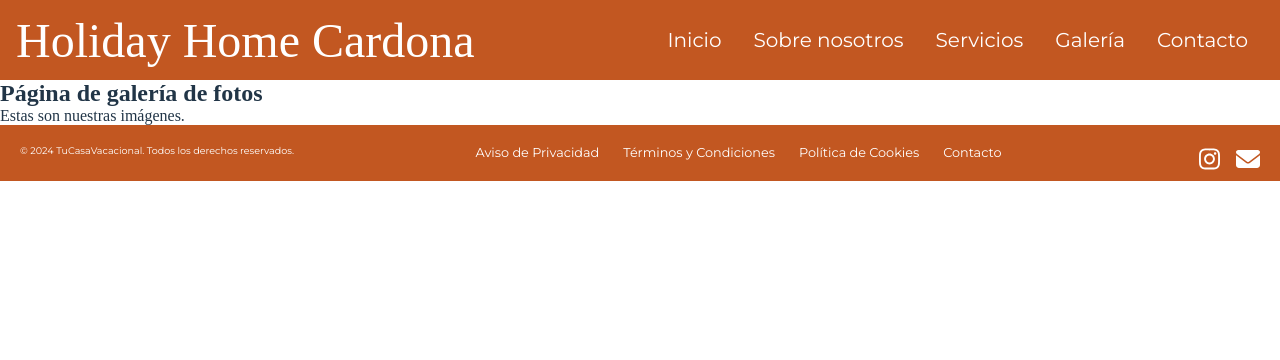
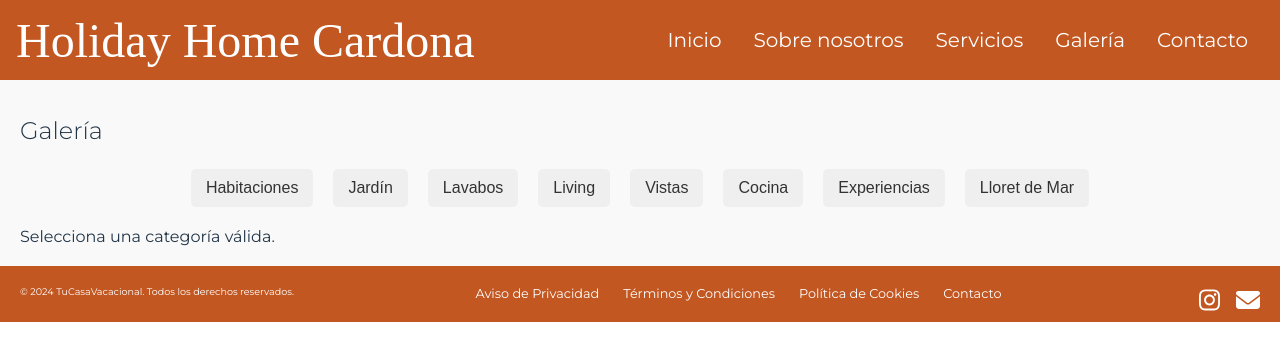
Before and after one commit to SaraJoLo/H.H.Cardona, a React (Vite) app: page /gallery in a window 1280 px wide. Shown: the top 360 px of the page. Built offline with nearby package versions, Linux system fonts and the light colour scheme; a web font is replaced by a local one.

Commit message:
feature gallery component whit styles

```diff
--- a/public/assets/json/img.json
+++ b/public/assets/json/img.json
@@ -67,7 +67,7 @@
       "alt": "Segunda área del jardín con sombra y asientos"
      }
     ],
-    "rooms" : [
+    "Habitaciones" : [
       {
         "id": 1,
         "url": "/assets/rooms/room1.webp",
@@ -125,7 +125,7 @@
       }
     ],
 
-    "garden" : [
+    "Jardín" : [
       {
         "id": 1,
         "url":"/assets/garden/1drone.webp",
@@ -253,7 +253,7 @@
         "alt": "Segunda área del jardín con sombra y asientos"
       }
     ],
-    "bathroom" : [
+    "Lavabos" : [
       {
         "id": 1,
         "url": "/assets/bathroom/bath1.webp",
@@ -265,7 +265,7 @@
         "alt": "Baño con ducha y decoración"
       }
     ],
-    "livingroom" : [
+    "Living" : [
       {
         "id": 1,
         "url": "/assets/livingroom/living1.webp",
@@ -307,7 +307,7 @@
         "alt": "Sala de estar amplia con muebles minimalistas"
       }
     ],
-    "greatviews" : [
+    "Vistas" : [
       {
         "id": 1,
         "url": "/assets/greatviews/1asaodres.jpg",
@@ -374,7 +374,7 @@
         "alt": "jardin delantero de la casa"
       }
     ],
-    "kitchen" : [
+    "Cocina" : [
       {
         "id": 1,
         "url": "/assets/kitchen/kit1.webp",
@@ -396,10 +396,10 @@
         "alt": "Cocina con isla central y decoración moderna"
       }
     ],
-    "experience" : [
+    "Experiencias" : [
       {
         "id": 1,
-        "url": "/assets/experience/uno.ipg",
+        "url": "/assets/experience/uno.jpg",
         "alt": "Experiencia de descanso en con amigas jugando futbolin"
       },
       {
@@ -423,7 +423,7 @@
         "alt": "Alejandra y Juan"
       }
     ],
-    "lloret" :[
+    "Lloret de Mar" :[
       {
         "id": 1,
         "url": "/assets/lloret/1lloret.webp",
--- a/src/pages/Gallery/gallery.jsx
+++ b/src/pages/Gallery/gallery.jsx
@@ -1,12 +1,69 @@
-import React from 'react';
+import React, { useState, useEffect } from 'react';
+import './gallery.scss';
 
-function Gallery() {
+const Gallery = () => {
+  const [images, setImages] = useState([]);
+  const [currentCategory, setCurrentCategory] = useState('experience'); // Categoría inicial válida
+
+  useEffect(() => {
+    const fetchImages = async () => {
+      try {
+        const response = await fetch('/assets/json/img.json');
+        if (!response.ok) throw new Error('Error fetching JSON');
+        const data = await response.json();
+
+        const filteredImages = Object.entries(data.images || {}).reduce(
+          (acc, [category, items]) => {
+            if (category === 'carrousel') return acc;
+            if (category === 'Experiencias') {
+              acc[category] = items.filter((item) => item.id !== 4 && item.id !== 5);
+            } else {
+              acc[category] = items;
+            }
+            return acc;
+          },
+          {}
+        );
+
+        setImages(filteredImages);
+      } catch (error) {
+        console.error('Error fetching images:', error);
+      }
+    };
+
+    fetchImages();
+  }, []);
+
+  const renderImages = () => {
+    if (!images[currentCategory] || images[currentCategory].length === 0)
+      return <p>Selecciona una categoría válida.</p>;
+
+    return images[currentCategory].map((image) => (
+      <div key={image.id} className="image-container">
+        <img src={image.url} alt={image.alt} />
+      </div>
+    ));
+  };
+
   return (
-    <div>
-      <h2>Página de galería de fotos</h2>
-      <p>Estas son nuestras imágenes.</p>
+    <div className="gallery-page">
+      <h1>Galería</h1>
+
+      <div className="category-selector">
+        {Object.keys(images).map((category) => (
+          <button
+            key={category}
+            onClick={() => setCurrentCategory(category)}
+            className={currentCategory === category ? 'active' : ''}
+          >
+            {category}
+          </button>
+        ))}
+      </div>
+
+      <div className="image-gallery">{renderImages()}</div>
     </div>
   );
-}
+};
 
 export default Gallery;
--- a/src/pages/Gallery/gallery.scss
+++ b/src/pages/Gallery/gallery.scss
@@ -0,0 +1,74 @@
+.gallery-page {
+    padding: 20px;
+    font-family: 'Montserrat', sans-serif;
+    background-color: #f9f9f9;
+
+    h1 {
+        margin-top: 1rem;
+        font-size: 1.5rem;
+        font-weight: 300;
+        margin-bottom: 1.5rem;
+        text-align: left;
+        padding-right: 79%;
+    }
+
+    .category-selector {
+      display: flex;
+      justify-content: center;
+      margin-bottom: 20px;
+
+      button {
+        margin: 0 10px;
+        padding: 10px 15px;
+        font-size: 1rem;
+        border: none;
+        border-radius: 5px;
+        color: #333;
+        cursor: pointer;
+        transition: background-color 0.3s ease;
+
+        &:hover {
+          background-color: #d1d1d1;
+        }
+
+        &.active {
+          background-color: #505801;
+          color: white;
+          font-weight: bold;
+          box-shadow: 0 4px 6px rgba(0, 0, 0, 0.1);
+        }
+      }
+    }
+
+    .image-gallery {
+      display: grid;
+      grid-template-columns: repeat(auto-fit, minmax(250px, 1fr));
+      gap: 15px;
+
+      .image-container {
+        overflow: hidden;
+        border-radius: 10px;
+        box-shadow: 0 4px 6px rgba(0, 0, 0, 0.1);
+        transition: transform 0.3s ease, box-shadow 0.3s ease;
+
+        img {
+          width: 500px;
+          height: auto;
+          max-height: 300px;
+          display: block;
+          object-fit: cover;
+          border-radius: 8px;
+          transition: transform 0.3s ease;
+        }
+
+        &:hover {
+          transform: scale(1.05);
+          box-shadow: 0 6px 10px rgba(0, 0, 0, 0.2);
+
+          img {
+            transform: scale(1);
+          }
+        }
+      }
+    }
+  }
```
